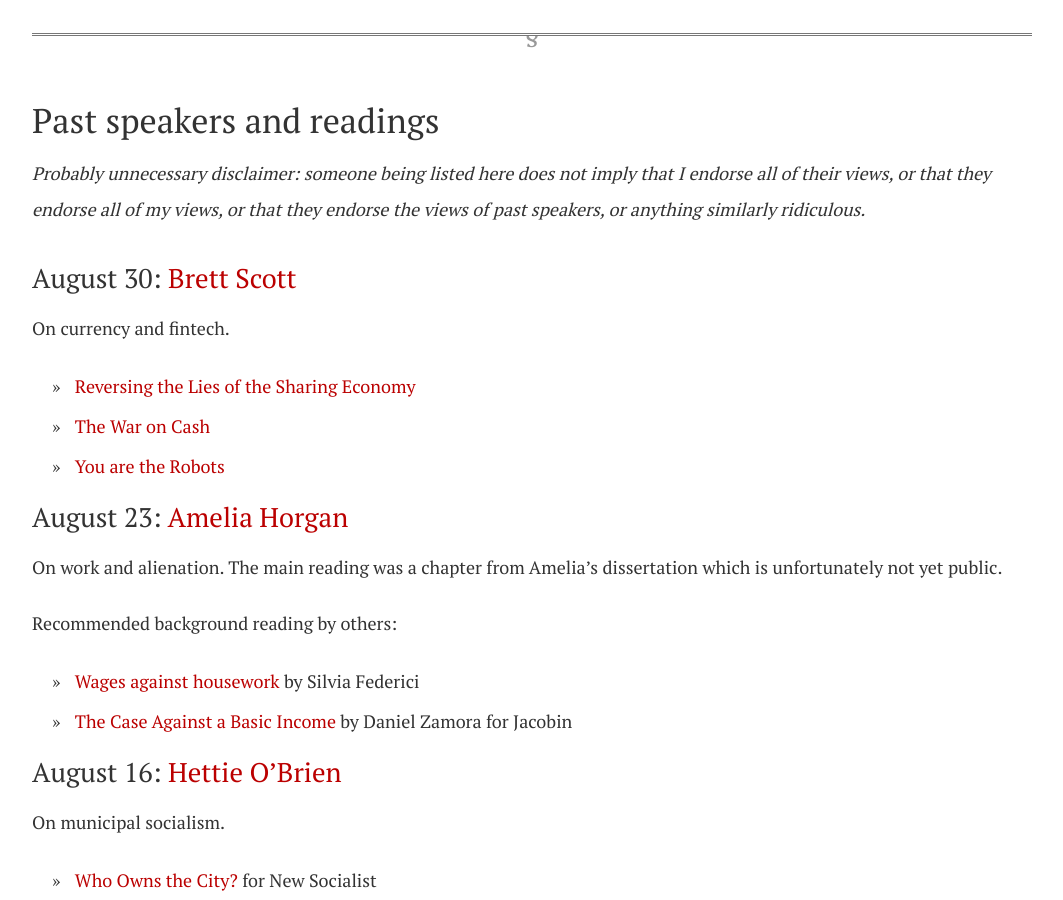
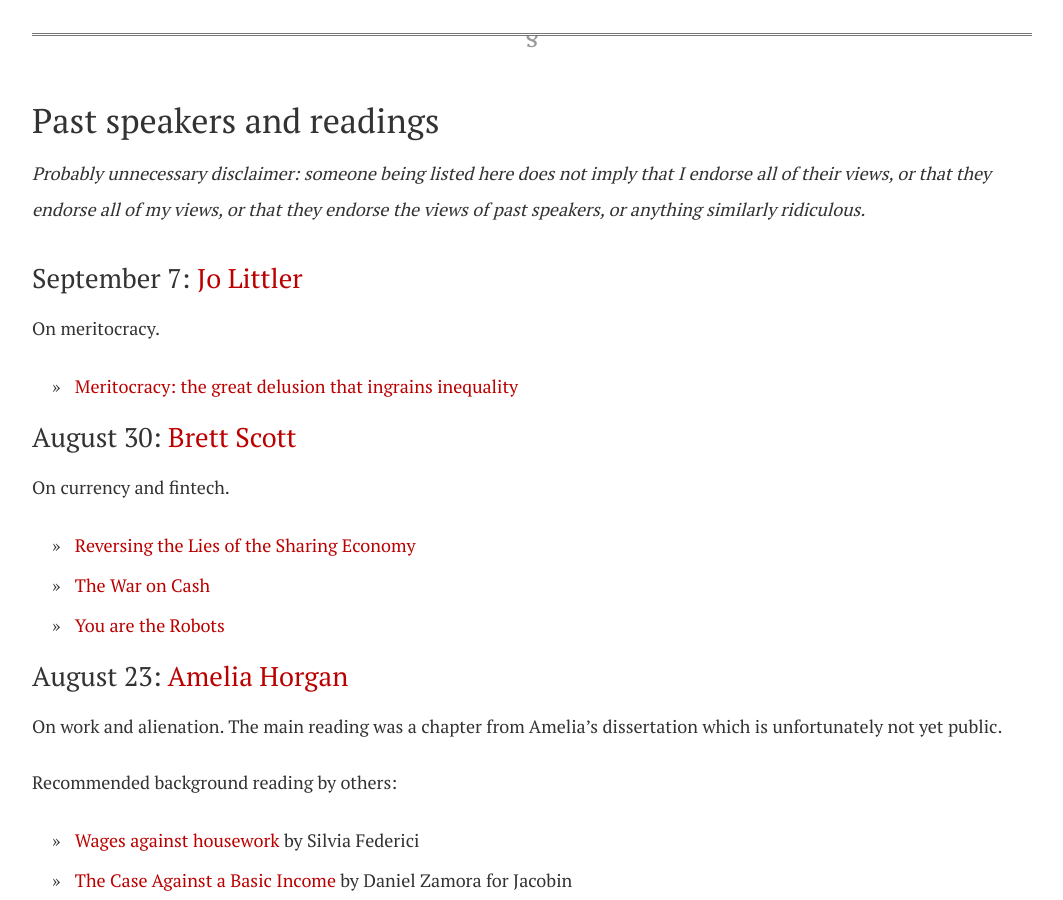
Before and after one commit to dellsystem/dellsystem.github.io, a Jekyll site: the page built from reading-group/index.md, in a window 1280 px wide and 900 px high, scrolled down 1151 px. Shown: the whole window, without its empty margins (108-1171 px from the left). Built offline with Jekyll 4.4.1, drawn with Linux system fonts in a browser that asks for light colours.

Commit message:
Add reading group details for Sep 7

```diff
--- a/reading-group/index.md
+++ b/reading-group/index.md
@@ -22,6 +22,12 @@ If you've written articles that you'd like participants to read in order to fram
 ## Past speakers and readings
 
 _Probably unnecessary disclaimer: someone being listed here does not imply that I endorse all of their views, or that they endorse all of my views, or that they endorse the views of past speakers, or anything similarly ridiculous._
+
+### September 7: [Jo Littler](https://twitter.com/littler_jo)
+
+On meritocracy.
+
+* [Meritocracy: the great delusion that ingrains inequality](https://www.theguardian.com/commentisfree/2017/mar/20/meritocracy-inequality-theresa-may-donald-trump)
 
 ### August 30: [Brett Scott](https://twitter.com/Suitpossum)
 
```
